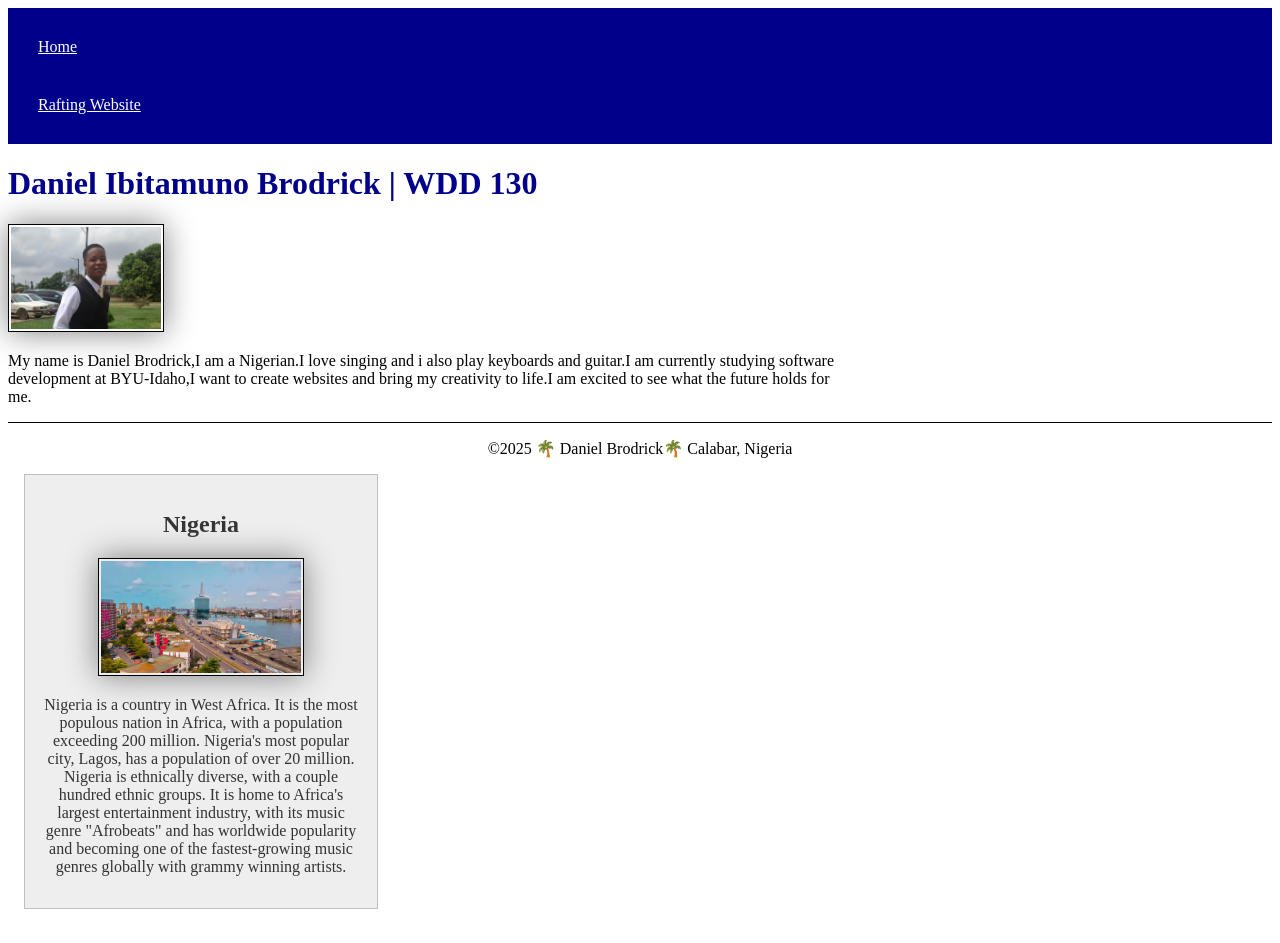
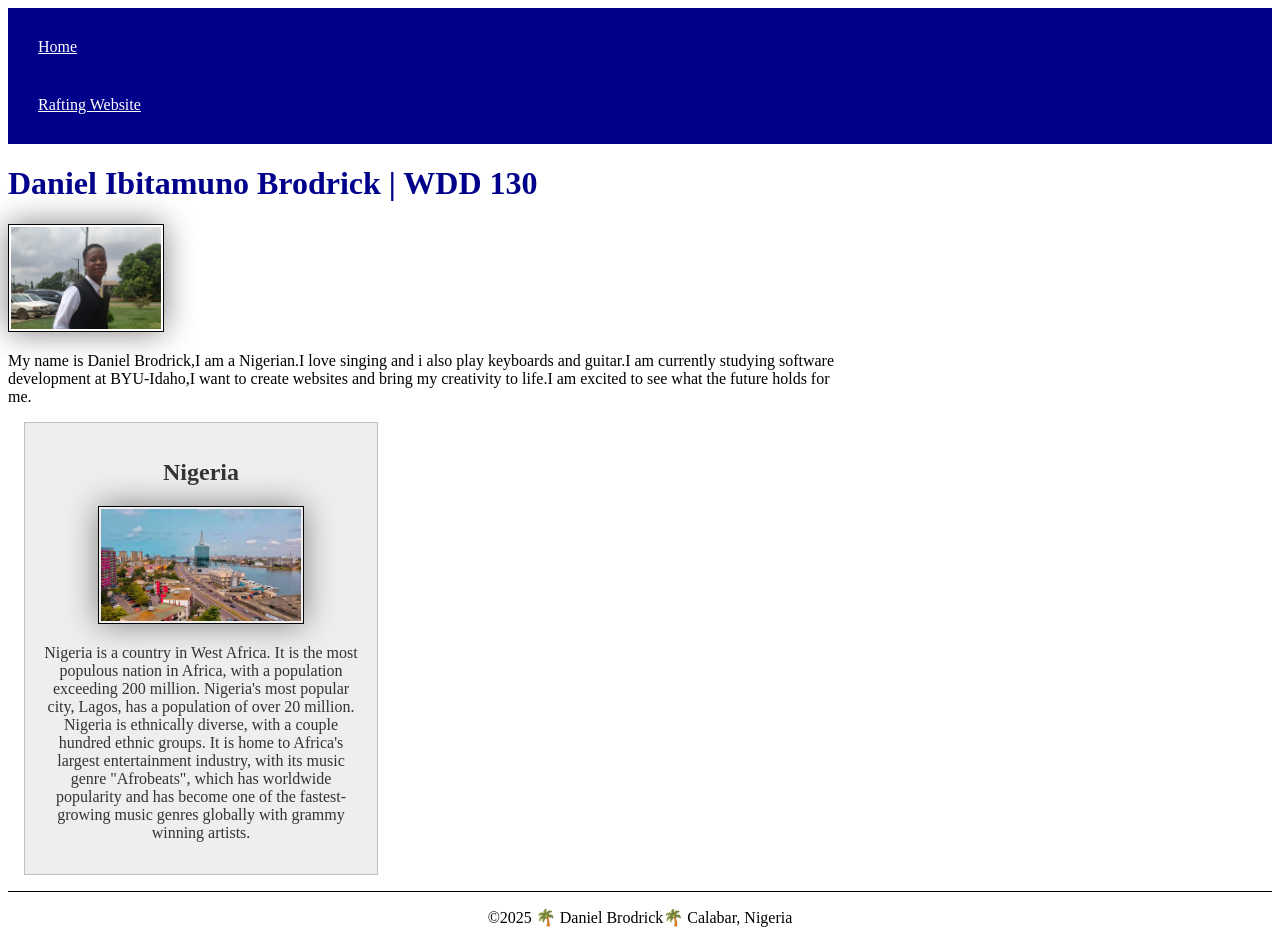
Before and after one commit to brodrick27/wdd130, a plain HTML site: page index.html in a window 1280 px wide. Drawn offline with Linux system fonts and the light colour scheme.

Commit message:
"Added aside section to homepage" "Fixed HTML validator errors" "Final changes for W02 assignment"

```diff
--- a/index.html
+++ b/index.html
@@ -6,7 +6,7 @@
      <title>Daniel Brodrick | WDD 130</title>
      <link rel="stylesheet" href="styles/styles.css">
      <meta name="description" content="Daniel Brodrick,My homepage for WDD130,created to check  my progress in the course">
-     <meta name="Daniel Brodrick" content="Daniel Brodrick">
+     <meta name="author" content="Daniel Brodrick">
     </head>
     <body>
     <header>
@@ -20,13 +20,13 @@
     <img src="images/profile.webp" alt="Hello,my name is Daniel Brodrick" width="200">
     <p>My name is Daniel Brodrick,I am a Nigerian.I love singing and i also play keyboards and guitar.I am currently studying software development at BYU-Idaho,I want to create websites and bring my creativity to life.I am excited to see what the future holds for me.</p>
     </main>
+    <aside>
+      <h2>Nigeria</h2>
+      <img src="images/nigeria.webp" alt="A picture of Nigeria">
+      <p>Nigeria is a country in West Africa. It is the most populous nation in Africa, with a population exceeding 200 million. Nigeria's most popular city, Lagos, has a population of over 20 million. Nigeria is ethnically diverse, with a couple hundred ethnic groups. It is home to Africa's largest entertainment industry, with its music genre "Afrobeats", which has worldwide popularity and has become one of the fastest-growing music genres globally with grammy winning artists.</p>
+     </aside>
     <footer>
      <p>©2025 🌴 Daniel Brodrick🌴 Calabar, Nigeria</p>
-     <aside>
-      <h2>Nigeria</h2>
-      <img src="images/nigeria.webp" alt="A picture of Nigeria">
-      <p>Nigeria is a country in West Africa. It is the most populous nation in Africa, with a population exceeding 200 million. Nigeria's most popular city, Lagos, has a population of over 20 million. Nigeria is ethnically diverse, with a couple hundred ethnic groups. It is home to Africa's largest entertainment industry, with its music genre "Afrobeats" and has worldwide popularity and becoming one of the fastest-growing music genres globally with grammy winning artists.</p>
-     </aside>
     </footer>
     </body>
    </html>
--- a/styles/styles.css
+++ b/styles/styles.css
@@ -9,3 +9,4 @@ aside img{width: 200px;height: auto;}
 main img{width: 150px; height: auto;}
 p {padding: 0;}
 footer{margin-top: 15px;border-top: 1px solid #000; text-align: center;}
+ m/
```
